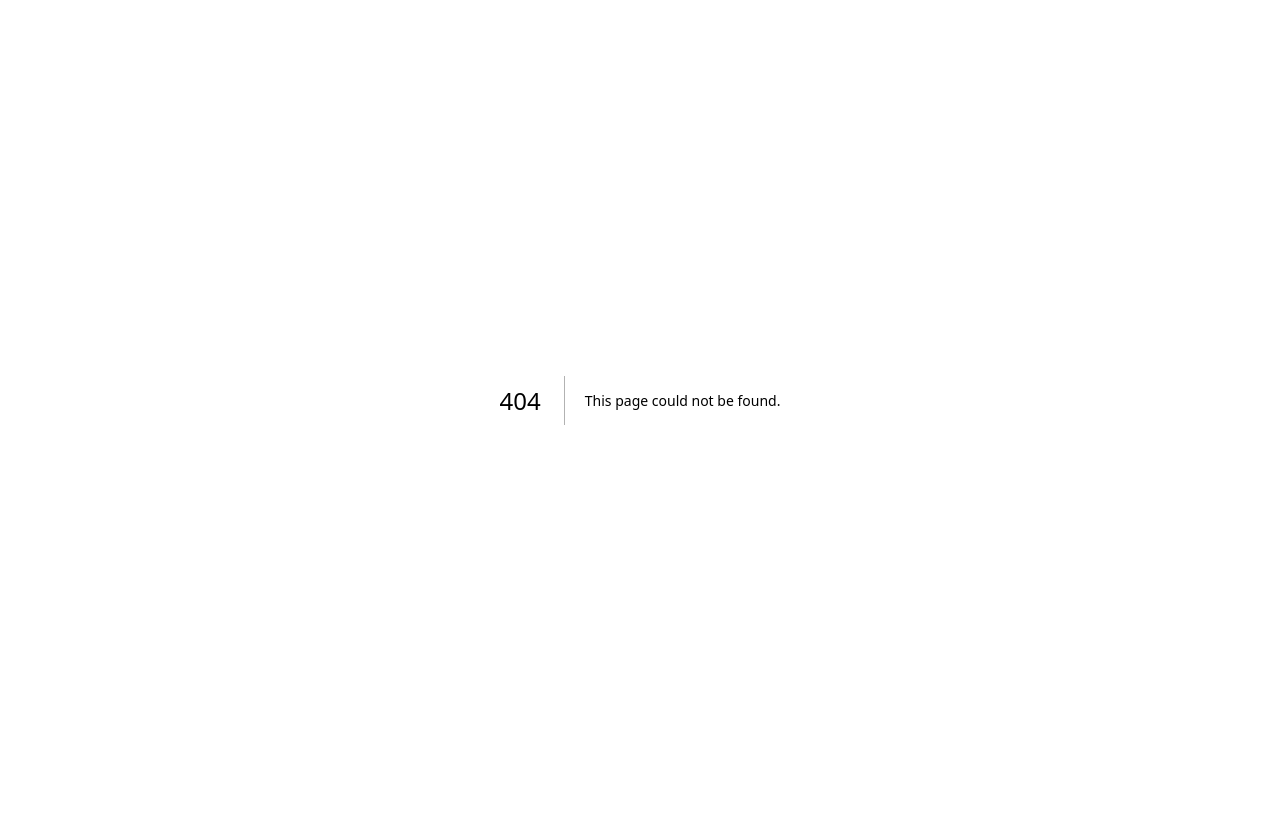
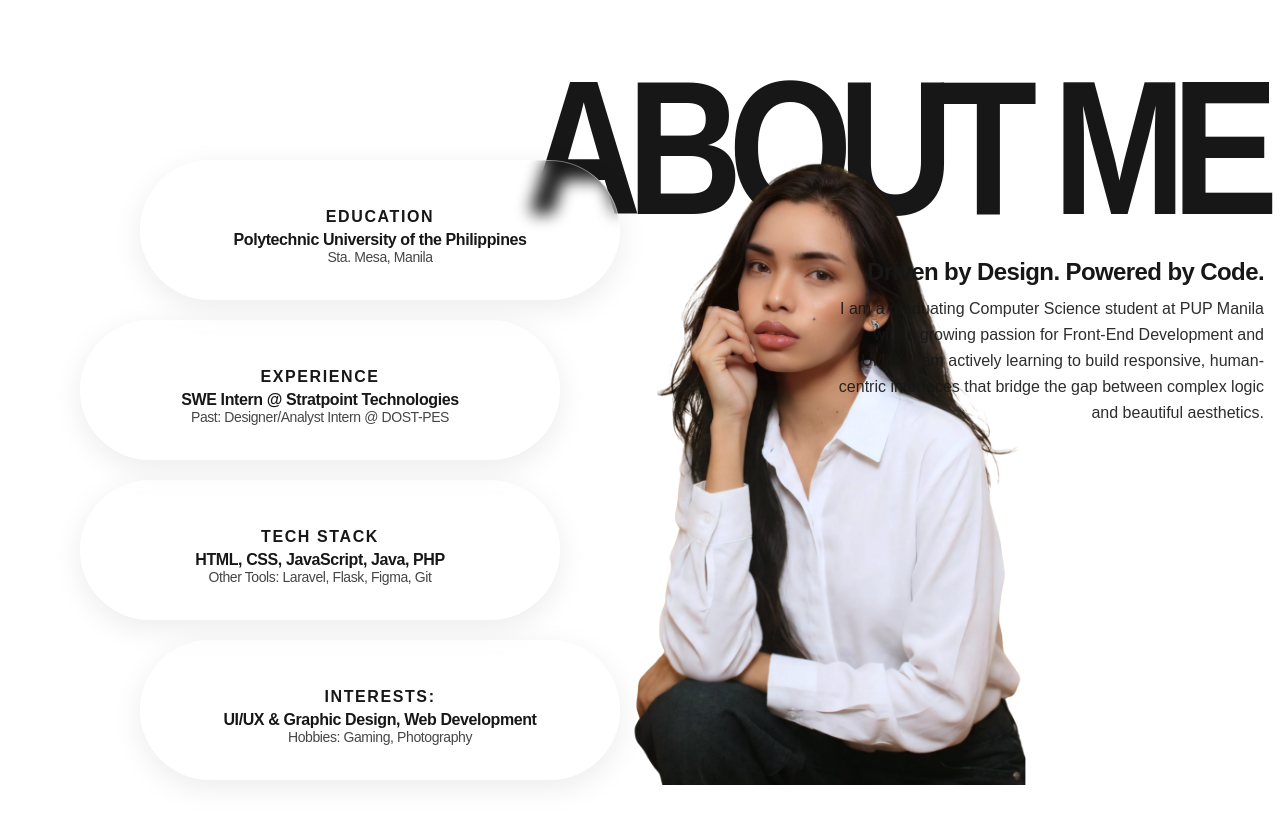
Before and after one commit to KCTulang/my-portfolio, a Next.js app: page /about in a window 1280 px wide. Before the commit this address had no page. Shown: the top 824 px of the page. Before the commit the page ends 800 px from the top, so only its background shows below. Built offline with nearby package versions, Linux system fonts and the light colour scheme.

Commit message:
feat(about): added the UI of about page

```diff
--- /dev/null
+++ b/app/about/loading.tsx
@@ -0,0 +1,10 @@
+export default function Loading() {
+	return (
+		<section className="min-h-screen bg-(--color-ruby) w-full flex justify-center px-8 md:px-16 lg:px-24 pt-28 pb-16">
+			<div>
+				<div className="absolute inset-0 bg-gray-200 rounded-full scale-150 animate-pulse" />
+				<div className="h-4 bg-gray-200 rounded w-3/4 animate-pulse" />
+			</div>
+		</section>
+	);
+}
--- /dev/null
+++ b/app/about/page.tsx
@@ -0,0 +1,152 @@
+import Image from "next/image";
+
+export default async function AboutPage() {
+	await new Promise((resolve) => {
+		setTimeout(() => {
+			resolve("intentional delay");
+		}, 500);
+	});
+
+	const cards = [
+		{
+			label: "Education",
+			primary: "Polytechnic University of the Philippines",
+			secondary: "Sta. Mesa, Manila",
+		},
+		{
+			label: "Experience",
+			primary: "SWE Intern @ Stratpoint Technologies",
+			secondary: "Past: Designer/Analyst Intern @ DOST-PES",
+		},
+		{
+			label: "Tech Stack",
+			primary: "HTML, CSS, JavaScript, Java, PHP",
+			secondary: "Other Tools: Laravel, Flask, Figma, Git",
+		},
+		{
+			label: "Interests",
+			primary: "UI/UX & Graphic Design, Web Development",
+			secondary: "Hobbies: Gaming, Photography, Coffee Making",
+		},
+	];
+
+	return (
+		<section className="min-h-screen bg-(--color-ruby) w-full px-16 md:px-16 lg:px-24 pt-28 pb-30">
+			<h1 className="absolute left-0 top-13 z-0 flex w-full justify-end pr-4 text-[clamp(2rem,20vw,10rem)] font-extrabold uppercase tracking-[-0.09em] text-(--color-ivory) transform scale-y-120 origin-bottom">
+				About Me
+			</h1>
+
+			{/* Desktop */}
+			<div className="hidden lg:block">
+				<div className="absolute right-0 top-88 md:top-64 z-30 flex w-full max-w-md flex-col gap-2 pr-4 text-right text-(--color-ivory)">
+					<h2 className="text-2xl font-bold tracking-tight">
+						Driven by Design. Powered by Code.
+					</h2>
+					<p className="text-base leading-relaxed opacity-90">
+						I am a graduating Computer Science student at PUP Manila with a
+						growing passion for Front-End Development and UI/UX. I am actively
+						learning to build responsive, human-centric interfaces that bridge
+						the gap between complex logic and beautiful aesthetics.
+					</p>
+				</div>
+
+				{/* Image */}
+				<Image
+					loading="eager"
+					src="/Image/KC-About.png"
+					alt="KC - Aspiring Front End Developer"
+					width={500}
+					height={500}
+					className="relative left-120 top-12 z-20"
+				/>
+
+				{/* Cards */}
+				<div className="absolute left-35 top-40 z-50 text-center bg-(--color-ivory)/95 backdrop-blur-sm px-8 py-1 rounded-full shadow-[0_8px_30px_rgb(0,0,0,0.08)] border border-white/40 h-35 w-120 transition-transform hover:scale-105">
+					<p className="text-s font-extrabold uppercase tracking-widest text-(--color-ruby)/70 mt-10">
+						Education
+					</p>
+					<p className="text-base font-bold tracking-tight text-(--color-ruby) leading-snug">
+						Polytechnic University of the Philippines
+						<span className="block text-sm font-medium opacity-80 -mt-1">
+							Sta. Mesa, Manila
+						</span>
+					</p>
+				</div>
+				<div className="absolute left-20 top-80 z-50 text-center bg-(--color-ivory)/95 backdrop-blur-sm px-10 py-1 rounded-full shadow-[0_8px_30px_rgb(0,0,0,0.08)] border border-white/40 h-35 w-120 transition-transform hover:scale-105">
+					<p className="text-s font-extrabold uppercase tracking-widest text-(--color-ruby)/70 mt-10">
+						Experience
+					</p>
+					<p className="text-base font-bold tracking-tight text-(--color-ruby) leading-snug">
+						SWE Intern @ Stratpoint Technologies
+						<span className="block text-sm font-medium opacity-80 -mt-1">
+							Past: Designer/Analyst Intern @ DOST-PES
+						</span>
+					</p>
+				</div>
+				<div className="absolute left-20 top-120 z-50 text-center bg-(--color-ivory)/95 backdrop-blur-sm px-10 py-1 rounded-full shadow-[0_8px_30px_rgb(0,0,0,0.08)] border border-white/40 h-35 w-120 transition-transform hover:scale-105">
+					<p className="text-s font-extrabold uppercase tracking-widest text-(--color-ruby)/70 mt-10">
+						Tech Stack
+					</p>
+					<p className="text-base font-bold tracking-tight text-(--color-ruby) leading-snug">
+						HTML, CSS, JavaScript, Java, PHP
+						<span className="block text-sm font-medium opacity-80 -mt-1">
+							Other Tools: Laravel, Flask, Figma, Git
+						</span>
+					</p>
+				</div>
+				<div className="absolute left-35 top-160 z-50 text-center bg-(--color-ivory)/95 backdrop-blur-sm px-2 py-1 rounded-full shadow-[0_8px_30px_rgb(0,0,0,0.08)] border border-white/40 h-35 w-120 transition-transform hover:scale-105">
+					<p className="text-s font-extrabold uppercase tracking-widest text-(--color-ruby)/70 mt-10">
+						Interests:
+					</p>
+					<p className="text-base font-bold tracking-tight text-(--color-ruby) leading-snug">
+						UI/UX & Graphic Design, Web Development
+						<span className="block text-sm font-medium opacity-80 -mt-1">
+							Hobbies: Gaming, Photography
+						</span>
+					</p>
+				</div>
+			</div>
+
+			{/* Mobile */}
+			<div className="flex flex-col items-center gap-6 lg:hidden mt-16">
+				<Image
+					loading="eager"
+					src="/Image/KC-About.png"
+					alt="KC - Aspiring Front End Developer"
+					width={500}
+					height={500}
+					className="w-[80vw] max-w-sm h-auto z-20"
+				/>
+
+				<div className="flex flex-col gap-2 text-center text-(--color-ivory) w-full max-w-sm">
+					<h2 className="text-xl font-bold tracking-tight">
+						Driven by Design. Powered by Code.
+					</h2>
+					<p className="text-sm leading-relaxed opacity-90">
+						I am a graduating Computer Science student at PUP Manila with a
+						growing passion for Front-End Development and UI/UX. I am actively
+						learning to build responsive, human-centric interfaces that bridge
+						the gap between complex logic and beautiful aesthetics.
+					</p>
+				</div>
+
+				{cards.map(({ label, primary, secondary }) => (
+					<div
+						key={label}
+						className="w-full max-w-sm text-center bg-(--color-ivory)/95 backdrop-blur-sm px-8 py-5 rounded-full shadow-[0_8px_30px_rgb(0,0,0,0.08)] border border-white/40 transition-transform hover:scale-105"
+					>
+						<p className="text-[0.6rem] font-extrabold uppercase tracking-widest text-(--color-ruby)/70">
+							{label}
+						</p>
+						<p className="text-sm font-bold tracking-tight text-(--color-ruby) leading-snug mt-1">
+							{primary}
+							<span className="block text-xs font-medium opacity-80">
+								{secondary}
+							</span>
+						</p>
+					</div>
+				))}
+			</div>
+		</section>
+	);
+}
```
Also changed, not shown: public/Image/KC-About.png (added).
